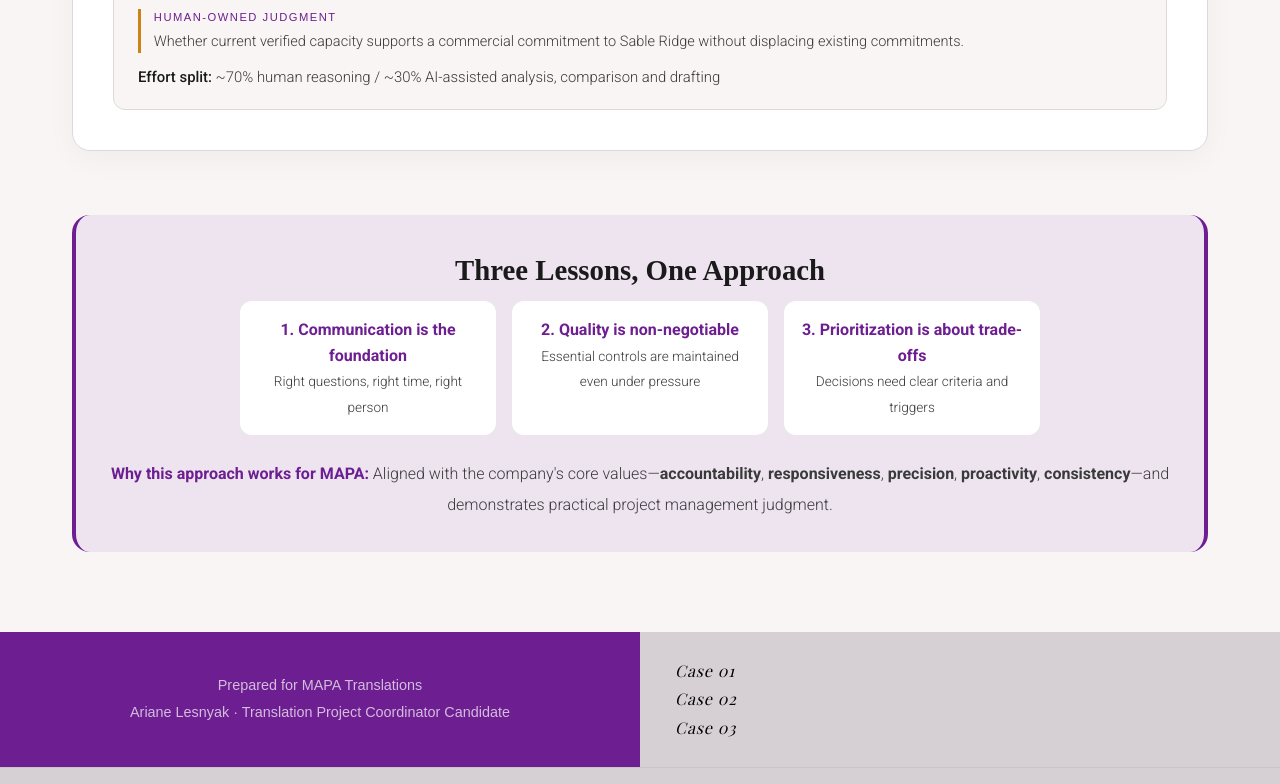
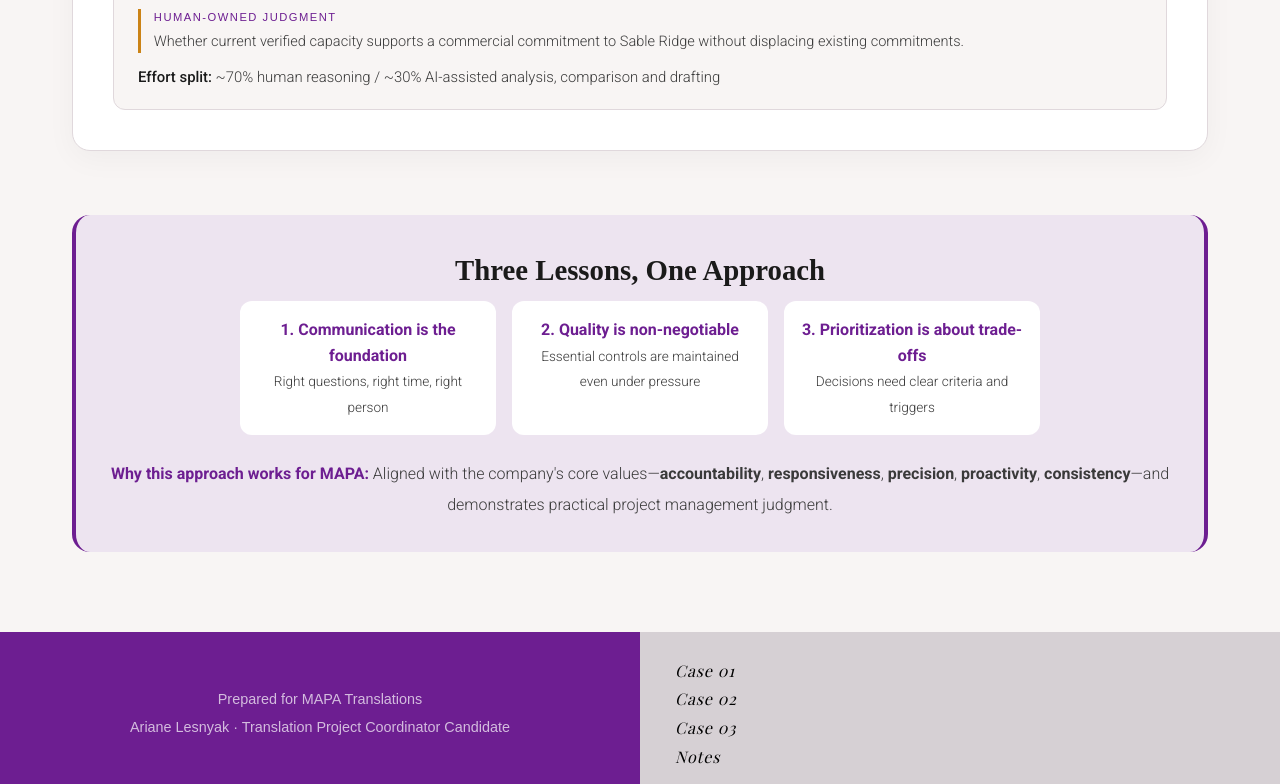
Before and after one commit to alc-etimo/mapa-case-studies-interview, a plain HTML site: page index.html in a window 1280 px wide. Shown: the part 11216-12000 px from the top of the page. Drawn offline with nearby package versions, Linux system fonts and the light colour scheme; a web font is replaced by a local one.

Commit message:
Update index.html

```diff
--- a/index.html
+++ b/index.html
@@ -1870,6 +1870,7 @@
         <a href="#case-2">CASE 02</a>
         <a href="#case-3">CASE 03</a>
         <a href="#case-1-ai">AI</a>
+        <a href="#footer">NOTES</a>
     </div>
 
     <!-- ============================================================
@@ -2776,6 +2777,7 @@
                     <li><a href="#case-1">Case 01</a></li>
                     <li><a href="#case-2">Case 02</a></li>
                     <li><a href="#case-3">Case 03</a></li>
+                    <li><a href="https://github.com/alc-etimo/mapa-case-studies-interview/blob/main/mapa-notes.html">Notes</a></li>
                 </ul>
             </div>
         </div>
```
